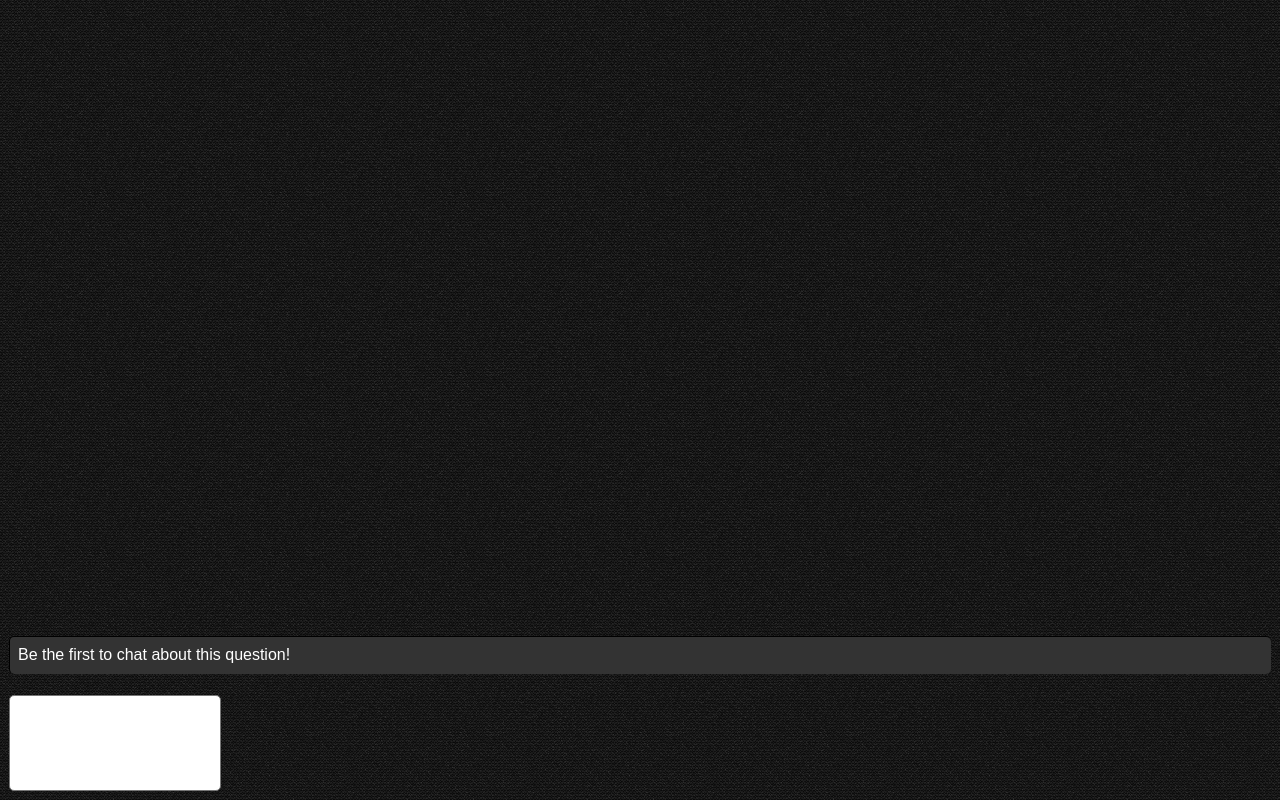
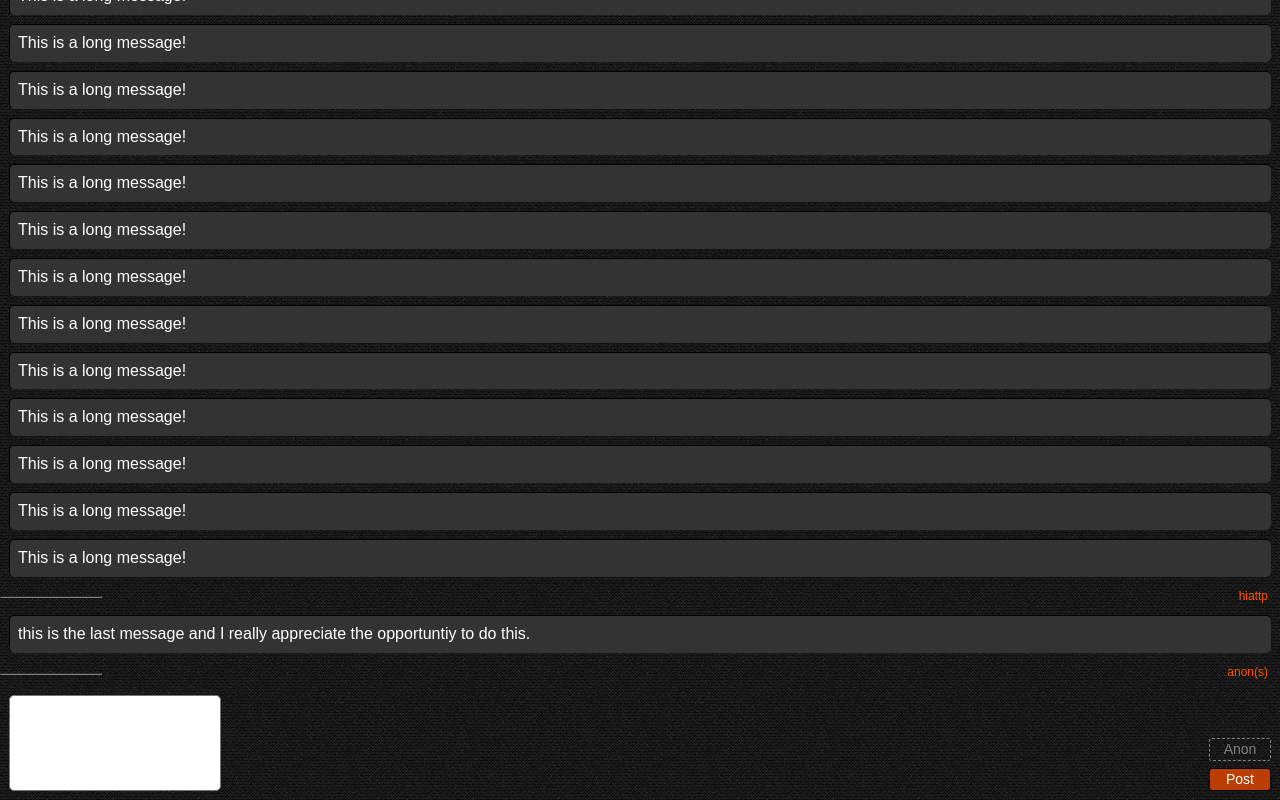
Before and after one commit to hiattp/stackchat, a browser extension: page views/chat_panel.html in a window 1280 px wide. Drawn offline with Linux system fonts and the light colour scheme.

Commit message:
added adjustments to view as extension

```diff
--- a/assets/css/style.css
+++ b/assets/css/style.css
@@ -71,3 +71,40 @@ textarea {
   font-size: 14px;
   margin: 9px;
 }
+
+a.btn{
+  position: absolute;
+  bottom: 0px;
+  right: 0px;
+  -webkit-border-radius: 3px;
+  -moz-border-radius: 3px;
+  border-radius: 3px;
+  font-size: 14px;
+  width: 60px;
+  text-align: center;
+  line-height: 1.5em;
+  margin: 9px;
+  border: solid 1px black;
+}
+
+a.post-btn{
+  background-color: #bb3e00;
+}
+
+a.anon-btn{
+  color: gray;
+  border: dashed 1px gray;
+  bottom: 30px;
+  -webkit-transition:all cubic-bezier(0.250, 0.460, 0.450, 0.940) 0.5s;
+  transition:all cubic-bezier(0.250, 0.460, 0.450, 0.940) 0.5s;
+}
+
+a.anon-btn-active{
+  border: solid 1px black;
+  color: white;
+  background-color: #009303;
+}
+
+a:hover{
+  cursor: pointer;
+}
--- a/assets/js/controllers.js
+++ b/assets/js/controllers.js
@@ -5,16 +5,17 @@ stackchat.controller('ChatCtrl', ['$scope',
     function($scope){
       var messages = []
       $scope.msg = "";
-      // for(i=0;i<20;i++) messages.push({body: "This is a long message!", username: "hiattp"})
-      // messages.push({body: "this is the last message and I really appreciate the opportuntiy to do this."});
+      $scope.anon = false;
+      for(i=0;i<20;i++) messages.push({body: "This is a long message!", username: "hiattp"})
+      messages.push({body: "this is the last message and I really appreciate the opportuntiy to do this."});
       $scope.messages = messages;
       var added = 0;
       $scope.addMessage = function(e) {
-        if(e.keyCode != 13) return;
+        if(e.keyCode && e.keyCode != 13) return;
         e.preventDefault();
         if($scope.msg == 0) return;
         var msg = {body: $scope.msg};
-        msg.username = added >= 3 ? "hiattp" : "tester";
+        if(!$scope.anon) msg.username = added >= 3 ? "hiattp" : "tester";
         $scope.messages.push(msg);
         added += 1;
         $scope.msg = "";
--- a/assets/js/eventPage.js
+++ b/assets/js/eventPage.js
@@ -0,0 +1,3 @@
+chrome.browserAction.onClicked.addListener(function(tab) {
+  chrome.tabs.executeScript(null, {file: "assets/js/injector.js"});
+});
--- a/views/chat_panel.html
+++ b/views/chat_panel.html
@@ -16,9 +16,11 @@
             <hr class="msg-username-break">
           </div>
         </div>
-        <li ng-show="messages.length == 0">Be the first to chat about this question!</li>
+        <li ng-show="messages.length == 0">Be the first to post a note/chat about this question!</li>
       </ul>
       <textarea ng-model="msg" ng-keydown="addMessage($event)"></textarea>
+      <a class="btn anon-btn" ng-class="{'anon-btn-active': anon}" ng-click="anon = !anon">Anon</a>
+      <a class="btn post-btn" ng-click="addMessage($event)">Post</a>
     </div>
 
     <script src="../assets/js/angular.min.js"></script>
```
Also changed, not shown: assets/js/injector.js (+10 -5 lines), assets/img/icon_large.png, assets/img/icon_small.png, manifest.json.
